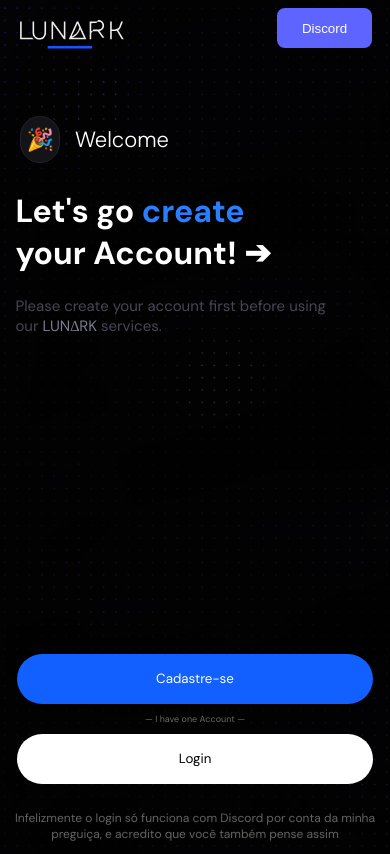
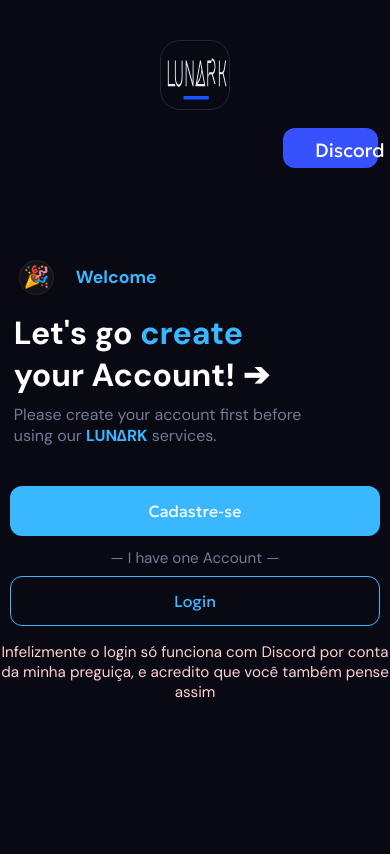
Before and after one commit to RyannNet/lunarkrllm, a website: page index.html in a window 390 px wide. Drawn offline with Linux system fonts and the light colour scheme; a web font is replaced by a local one.

Commit message:
Atualizar o index.html

```diff
--- a/index.html
+++ b/index.html
@@ -31,31 +31,202 @@
   <p class="end">Infelizmente o login só funciona com Discord por conta da minha preguiça, e acredito que você também pense assim</p>
 
   </footer>
-  <script>
-
-    const sign = document.getElementById("discord-login");
-
-    sign.addEventListener("click", () => {
-  document.body.classList.add("slide-out"); // animação CSS
-  setTimeout(() => {
-    window.location.href = "request.html";
-  }, 400); // tempo da animação em ms
-});
-  </script>
   <div class="black">
     <img class="phone" src="/VM/2151 Sem Título_20251013011008.png" width="250px" height="250px">
     <h2 class="warn">Use esse sistema no seu celular.</h2>
     <p class="hint">Esse sistema da web foi planejado 100% para os celulares. Para PC não está disponível devido erros no design para computadores!</p>
   </div>
-</body>
 <script>
+  // Botão Discord inicia login OAuth2 e redireciona para request.html com o token
   const clientId = "1428223503391260774";
-const redirectUri = "https://lunarkrllm.vercel.app/";
-const scope = "identify email"; // adicione 'email' ou outros conforme necessário
-
+  const redirectUri = "https://lunarkrllm.vercel.app/request.html"; // Troque para sua URL real se necessário!
+  const scope = "identify email";
   document.getElementById("discord-login").addEventListener("click", () => {
-  const url = `const url = `https://discord.com/oauth2/authorize?client_id=${clientId}&response_type=token&redirect_uri=${encodeURIComponent(redirectUri)}&scope=${scope}`;
+    const url = `https://discord.com/oauth2/authorize?client_id=${clientId}&response_type=token&redirect_uri=${encodeURIComponent(redirectUri)}&scope=${scope}`;
     window.location.href = url;
   });
 </script>
+<style>
+* {
+  margin: 0;
+  padding: 0;
+  box-sizing: border-box;
+}
+
+body {
+  background: #090913;
+  font-family: 'DM Sans', Arial, sans-serif;
+  padding-top: 25px;
+}
+
+header {
+  display: flex;
+  align-items: center;
+  justify-content: space-between;
+  padding: 30px 45px 15px 45px;
+}
+
+.ic {
+  width: 70px;
+  height: 70px;
+  border-radius: 20px;
+  border: 1px solid #202538;
+}
+
+.sign-up {
+  background: #3851FF;
+  color: #FFFFFF;
+  border: none;
+  border-radius: 12px;
+  font-family: Geologica;
+  padding: 10px 32px;
+  font-size: 1.2em;
+  cursor: pointer;
+  margin-left: auto;
+  margin-right: 0;
+  transition: background 0.2s;
+}
+
+.sign-up:hover {
+  background: #39B7FF;
+}
+
+.sect {
+  padding: 40px 25px 0 25px;
+  text-align: left;
+}
+
+.wel {
+  color: #39B7FF;
+  font-size: 1.1em;
+  font-weight: bold;
+  margin-bottom: 12px;
+}
+
+.circle {
+  font-size: 1.2em;
+  margin-right: 7px;
+}
+
+.slogan {
+  color: #FFFFFF;
+  font-size: 2em;
+  font-weight: bold;
+  margin-bottom: 8px;
+}
+
+.c-s {
+  color: #39B7FF;
+}
+
+.desc {
+  color: #737995;
+  font-size: 1em;
+  margin-bottom: 24px;
+}
+
+.lu {
+  color: #39B7FF;
+  font-weight: bold;
+}
+
+footer {
+  background: none;
+  text-align: center;
+  margin-top: 40px;
+}
+
+.sign {
+  background: #39B7FF;
+  color: #FFFFFF;
+  border: none;
+  border-radius: 12px;
+  font-family: Geologica;
+  padding: 10px 32px;
+  font-size: 1em;
+  cursor: pointer;
+  margin-bottom: 12px;
+  margin-top: 10px;
+  transition: background 0.2s;
+}
+
+.sign:hover {
+  background: #3851FF;
+}
+
+.dec {
+  color: #737995;
+  margin-bottom: 8px;
+  font-size: 0.95em;
+}
+
+.log {
+  background: none;
+  color: #39B7FF;
+  border: 1px solid #39B7FF;
+  border-radius: 12px;
+  font-family: Geologica;
+  padding: 10px 32px;
+  font-size: 1em;
+  cursor: pointer;
+  margin-bottom: 12px;
+  transition: background 0.2s, color 0.2s;
+}
+
+.log:hover {
+  background: #39B7FF;
+  color: #fff;
+}
+
+.end {
+  color: #FFD1D1;
+  font-size: 0.95em;
+  margin-top: 16px;
+}
+
+.black {
+  background: #18181f;
+  margin: 40px auto;
+  padding: 24px 18px;
+  border-radius: 18px;
+  text-align: center;
+  max-width: 340px;
+  box-shadow: 0 0 40px #20253833;
+}
+
+.phone {
+  border-radius: 25px;
+  border: 1px solid #39B7FF;
+}
+
+.warn {
+  color: #39B7FF;
+  margin-top: 18px;
+  font-size: 1.1em;
+  font-weight: bold;
+}
+
+.hint {
+  color: #737995;
+  margin-top: 8px;
+  font-size: 0.98em;
+}
+
+/* Responsividade */
+@media (max-width: 725px){
+  header {
+    flex-direction: column;
+    gap: 18px;
+    padding: 15px 12px 10px 12px;
+  }
+  .sect {
+    padding: 18px 6px 0 6px;
+  }
+  .black {
+    max-width: 95vw;
+    padding: 16px 4px;
+  }
+}
+</style>
+</body>
 </html>
```
Lines whose indentation alone changed are shown as unchanged.
